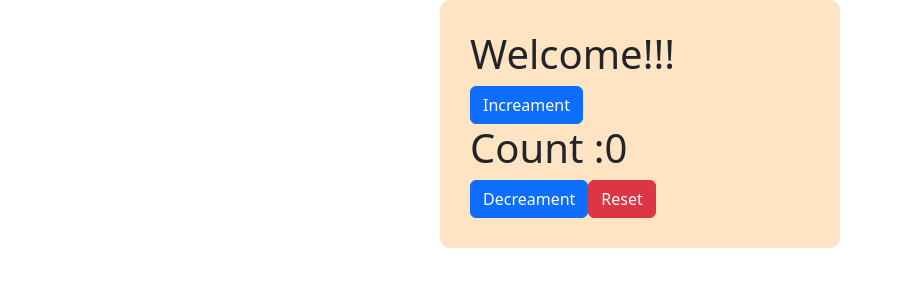
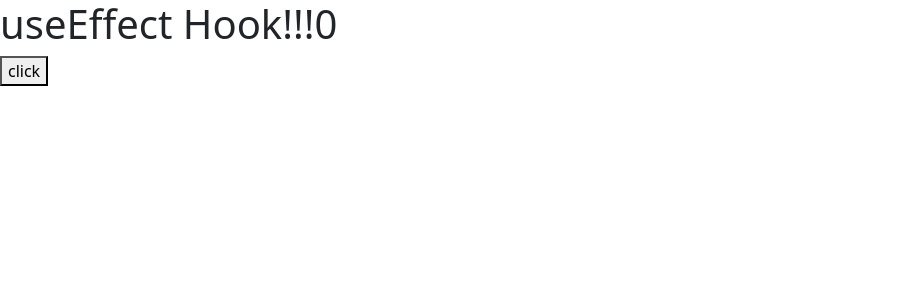
Before and after one commit to Viplovesana/Practice-react-js, a React (Vite) app: page / in a window 1280 px wide. Shown: the top 300 px of the page, without its empty margins (0-903 px from the left). Built offline with nearby package versions, Linux system fonts and the light colour scheme.

Commit message:
new commit

```diff
--- a/src/App.jsx
+++ b/src/App.jsx
@@ -5,6 +5,7 @@
 // import Component from "./Component";
 // import Component2 from "./Component2";
 // import Component3 from "./Component3";
+
 
 // import EmpData from "./Empdata";
 
@@ -533,48 +534,143 @@
 //..................................................................................................
 
 
-import { useState } from "react";
+// import { useState } from "react";
 
-import Button from 'react-bootstrap/Button';
+// import Button from 'react-bootstrap/Button';
 
 
 
-const State=()=>{
-  const [cnt,SetCnt]=useState(0);
+// const State=()=>{
+//   const [cnt,SetCnt]=useState(0);
+
+//   const myInc=()=>{
+//     SetCnt(cnt+1);
+
+//   }
+//   const myDec=()=>{
+//     if(cnt<1)
+
+//       {
+//       alert("count not less than 1")
+//     }
+
+//     else
+//     {
+//       SetCnt(cnt-1);
+//     }
+
+//   }
+//   return(
+//     <>
+//     <div className="count">
+
+//       <h1>Welcome!!!</h1>
+
+//       <Button variant="primary" onClick={myInc}>Increament</Button>
+
+//       <h1>Count :{cnt}</h1>
+
+//       <Button variant="primary" onClick={myDec}>Decreament</Button>
+
+//       <Button variant="danger" onClick={()=>{SetCnt(0)}}>Reset</Button>
+
+//     </div>
+//     </>
+//   )
+// }
+// export default State;
+
+
+// ...........................................................................
+
+// <------******* NO DEPENDENCY PASSED IMP:=>  RUNS ON EVERY RENDER  ********----->
+// import { useState,useEffect } from "react";
+// const App = () => {
+//   const [count, setCount] = useState(0);
+//   useEffect(() => {
+//     setTimeout(() => {
+//       setCount(count + 1);
+//     }, 3000);
+//   });
+//   return (
+//     <div>
+//       <h1>hook example{count}</h1>
+//     </div>
+//   );
+// };
+// export default App;
+
+// <------******* AN EMPTY ARRAY IMP:=> RUNS ONLY ON THE FIRST RENDER  ********----->
+
+// import { useState, useEffect } from "react";
+
+// const App = () => {
+//   const [ count,setCount] = useState  (0);
+//   useEffect(() => {
+//     setTimeout(() => {
+//       setCount(count + 1);
+//     }, 5000);
+//   }, []);
+//   return <div>
+//     <h1>hook {count}</h1>
+//   </div>;
+// };
+// export default App;
+
+//............................................................................
+
+
+// import { useState,useEffect } from "react";
+
+// const App=()=>{
+
+
+//   const [count,setCount] =useState(0);
+//   const [multi,setMulti] =useState(0);
+
+// useEffect(()=>{
+
+//   setMulti(count*2)
+
+// },[count])
+
+//   return(
+//     <>
+
+//     <h1>Count :  {count}</h1>
+
+//     <h1>My count :  {multi}</h1>
+
+//     <button onClick={()=>{setCount(count+1)}}> click me</button>
+
+//     </>
+//   )
+// }
+// export default App;
+///..............................................................................
+
+//....***increament counts using usetate***..........................
+
+
+import { useState } from "react";
+const App=()=>{
+
+  const[count,setCount]=useState(0)
 
   const myInc=()=>{
-    SetCnt(cnt+1);
+    setCount(count+1)
+  }
 
-  }
-  const myDec=()=>{
-    if(cnt<1)
 
-      {
-      alert("count not less than 1")
-    }
 
-    else
-    {
-      SetCnt(cnt-1);
-    }
-
-  }
   return(
     <>
-    <div className="count">
 
-      <h1>Welcome!!!</h1>
+    <h1>useEffect Hook!!!{count}</h1>
 
-      <Button variant="primary" onClick={myInc}>Increament</Button>
+    <button onClick={myInc}>click</button>
 
-      <h1>Count :{cnt}</h1>
-
-      <Button variant="primary" onClick={myDec}>Decreament</Button>
-
-      <Button variant="danger" onClick={()=>{SetCnt(0)}}>Reset</Button>
-
-    </div>
     </>
-  )
-}
-export default State;
+  );
+};
+export default App;
--- a/src/style.css
+++ b/src/style.css
@@ -3,10 +3,10 @@
 
 
 .count{
-    width: 400px;
+    width: 500px;
     background-color: bisque;
     margin: auto;
     border-radius: 10px;
-    padding: 30px;
+    padding: 40px;
     border: 2px solid vblack;
 }
```
